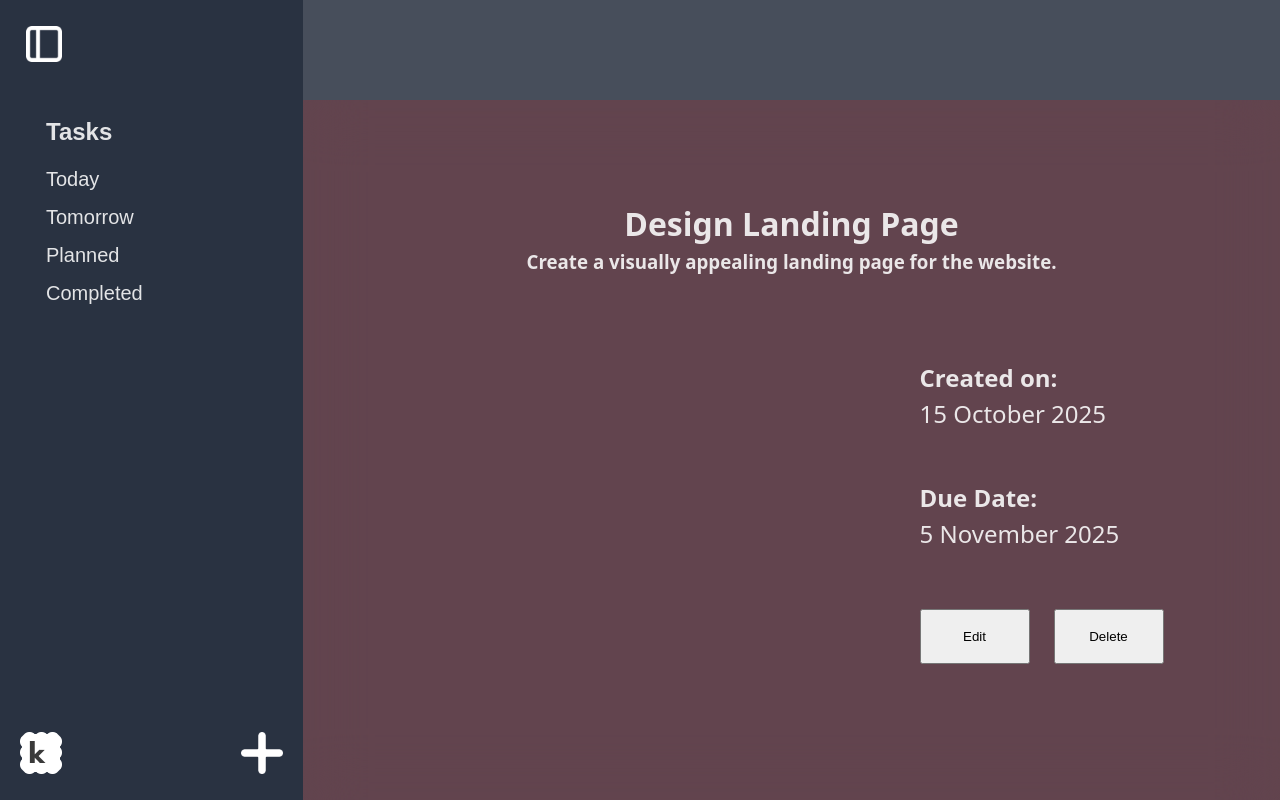
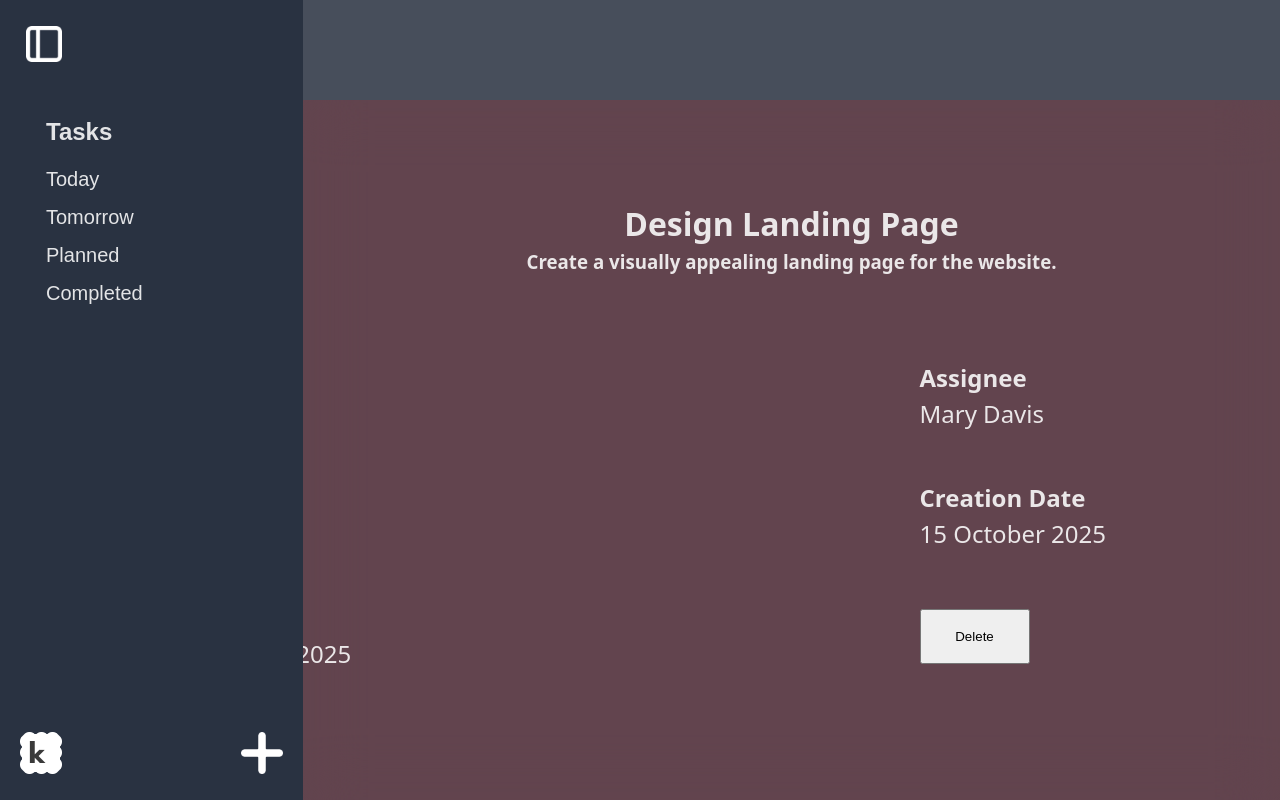
Before and after one commit to naimyasirozcan/kanban-react, a React (Vite) app: page /task/1 in a window 1280 px wide. Built offline with nearby package versions, Linux system fonts and the light colour scheme; a web font is replaced by a local one.

Commit message:
MVP is done!

```diff
--- a/src/components/DetailedTaskView.jsx
+++ b/src/components/DetailedTaskView.jsx
@@ -1,8 +1,8 @@
 import { useParams, useNavigate } from "react-router-dom"
 import TitleAndDescription from "./TitleAndDescription"
 import closeIcon from "../assets/img/close-icon-w.png"
-import { useState } from "react"
-
+import { useEffect, useState } from "react"
+import EachTaskDetail from "./EachTaskDetail"
 
 
 function DetailedTaskView({ taskData, setTaskData }) {
@@ -21,6 +21,36 @@ function DetailedTaskView({ taskData, setTaskData }) {
     left: '100px',
     borderRadius: "24px",
   })
+  const [isEditing, setIsEditing] = useState(false)
+
+  useEffect(() => {
+    function handleKeyDown(event) {
+      if (event.key === "Enter") {
+        if (isEditing === true) {
+
+          const clone = [...taskData]
+          const indexToUpdate = clone.findIndex((obj) => {
+            return obj.id === paramId
+          })
+
+          clone[indexToUpdate].assignee = newAssignee
+
+          setTaskData(clone)
+          setIsEditing(false)
+        }
+      }
+    }
+    window.addEventListener("keydown", handleKeyDown);
+    // cleanup — remove o listener quando o componente sair da tela
+    return () => {
+      window.removeEventListener("keydown", handleKeyDown);
+    };
+  }, [isEditing]);
+
+
+
+
+
   const { paramId } = useParams()
   const navigate = useNavigate() // explain igor later, used to go one page back while close icon clicked
 
@@ -29,8 +59,8 @@ function DetailedTaskView({ taskData, setTaskData }) {
   })
 
   if (!taskToShow) {
-  return null
-}
+    return null
+  }
 
   // ------------------------------style--------------------------------
   const confirmationDivBtn = {
@@ -67,13 +97,7 @@ function DetailedTaskView({ taskData, setTaskData }) {
 
 
 
-  const taskDiv = {
-    display: "flex",
-    flexDirection: "column",
-    width: "40%",
-    height: "120px",
-    justifyContent: "center"
-  }
+
 
   const createdDateObj = new Date(taskToShow.createdDate)
 
@@ -91,21 +115,28 @@ function DetailedTaskView({ taskData, setTaskData }) {
     year: "numeric"
   })
 
+  const handleSwitchEdit = (e) => {
+    console.log("clicked")
+    console.log(e.target.parent)
+    isEditing === true ?
+      setIsEditing(false) :
+      setIsEditing(true)
+
+    console.log(isEditing)
+
+  }
+
   const handleDelete = () => {
     const clone = [...taskData]
     console.log(clone)
-    const indexToDelete = clone.findIndex((obj)=>{
+    const indexToDelete = clone.findIndex((obj) => {
       return obj.id === paramId
     })
-    clone.splice(indexToDelete,1)
-    console.log('clone after splice: ',clone)
+    clone.splice(indexToDelete, 1)
+    console.log('clone after splice: ', clone)
     navigate(-1)
     setTaskData(clone)
-
-    // We need to access the taskData and delete it from the array
-    // We can use navigate -1 to go to the previous page.
   }
-  console.log(taskData)
 
   const showConfirmation = () => {
     const clone = structuredClone(quitConfirmStyle)
@@ -123,6 +154,17 @@ function DetailedTaskView({ taskData, setTaskData }) {
     setQuitConfirmStyle(clone)
   }
 
+  let newAssignee = null
+
+
+  const changeHandle = (e) => {
+    console.log(e.target.value)
+
+    e.target.name === "assignee" ?
+      newAssignee = e.target.value : null
+  }
+
+  console.log(newAssignee)
 
 
   return (
@@ -135,29 +177,23 @@ function DetailedTaskView({ taskData, setTaskData }) {
           navigate(-1)
         }}
       />
+
       <TitleAndDescription title={taskToShow.title} description={taskToShow.description} />
 
       <div style={{ padding: "60px", display: "flex", flexWrap: "wrap", justifyContent: "space-between" }}>
-        <div style={taskDiv}>
-          <h2>Assignee:</h2>
-          <p style={{ fontSize: "24px" }}>{taskToShow.assignee}</p>
-        </div>
-        <div style={taskDiv}>
-          <h2>Created on:</h2>
-          <p style={{ fontSize: "24px" }}>{formattedCreatedDate}</p>
-        </div>
-        <div style={taskDiv}>
-          <h2>Status:</h2>
-          <p style={{ fontSize: "24px" }}>{taskToShow.status}</p>
-        </div>
-        <div style={taskDiv}>
-          <h2>Due Date:</h2>
-          <p style={{ fontSize: "24px" }}>{formattedDueDate}</p>
-        </div>
-        <div style={taskDiv}>
-          <h2>Priority:</h2>
-          <p style={{ fontSize: "24px" }}>{taskToShow.priority}</p>
-        </div>
+
+
+        <EachTaskDetail onChange={changeHandle} onClick={handleSwitchEdit} name={"status"} type={"dropdown"} parContent={taskToShow.status} isEditing={isEditing} title={"Status"} />
+
+        <EachTaskDetail onChange={changeHandle} onClick={handleSwitchEdit} name={"assignee"} type={"text"} parContent={taskToShow.assignee} isEditing={isEditing} title={"Assignee"} />
+
+        <EachTaskDetail onChange={changeHandle} onClick={handleSwitchEdit} name={"priority"} type={"dropdown"} parContent={taskToShow.priority} isEditing={isEditing} title={"Priority"} />
+
+        <EachTaskDetail onChange={changeHandle} onClick={handleSwitchEdit} name={"createdDate"} type={"date"} parContent={formattedCreatedDate} isEditing={isEditing} title={"Creation Date"} />
+
+        <EachTaskDetail onChange={changeHandle} onClick={handleSwitchEdit} name={"dueDate"} type={"date"} parContent={formattedDueDate} isEditing={isEditing} title={"Due Date"} />
+
+
         <div style={{
           width: "40%",
           height: "120px",
@@ -165,9 +201,10 @@ function DetailedTaskView({ taskData, setTaskData }) {
           alignItems: "center",
           gap: "24px"
         }}>
-          <button style={taskDetailsBtn}>Edit</button>
+          {/* <button style={taskDetailsBtn}>Edit</button> */}
           <button style={taskDetailsBtn} onClick={showConfirmation}>Delete</button>
         </div>
+
       </div>
 
       <div
--- /dev/null
+++ b/src/components/EachTaskDetail.jsx
@@ -0,0 +1,42 @@
+function EachTaskDetail({ onChange, onClick, name, type, isEditing, title, parContent }) {
+
+
+
+
+    // ------------------------------------------states--------------
+
+
+    // ------------------------------------------states--------------
+    // ------------------------------------------style--------------
+    const taskDiv = {
+        display: "flex",
+        flexDirection: "column",
+        width: "40%",
+        height: "120px",
+        justifyContent: "center",
+
+    }
+
+    // ------------------------------------------style--------------
+    // ------------------------------------------handlers--------------
+
+
+
+    // ------------------------------------------handlers--------------
+    return (
+
+        <div style={taskDiv}>
+            <h2>{title}</h2>
+
+            {
+                isEditing === false ?
+                <p  onClick={onClick} style={{ cursor: "pointer", fontSize: "24px" }}>{parContent}</p>
+                : <input onChange={onChange} defaultValue={parContent} name={name} type={type} />
+            }
+
+
+        </div>
+    )
+}
+
+export default EachTaskDetail
```
